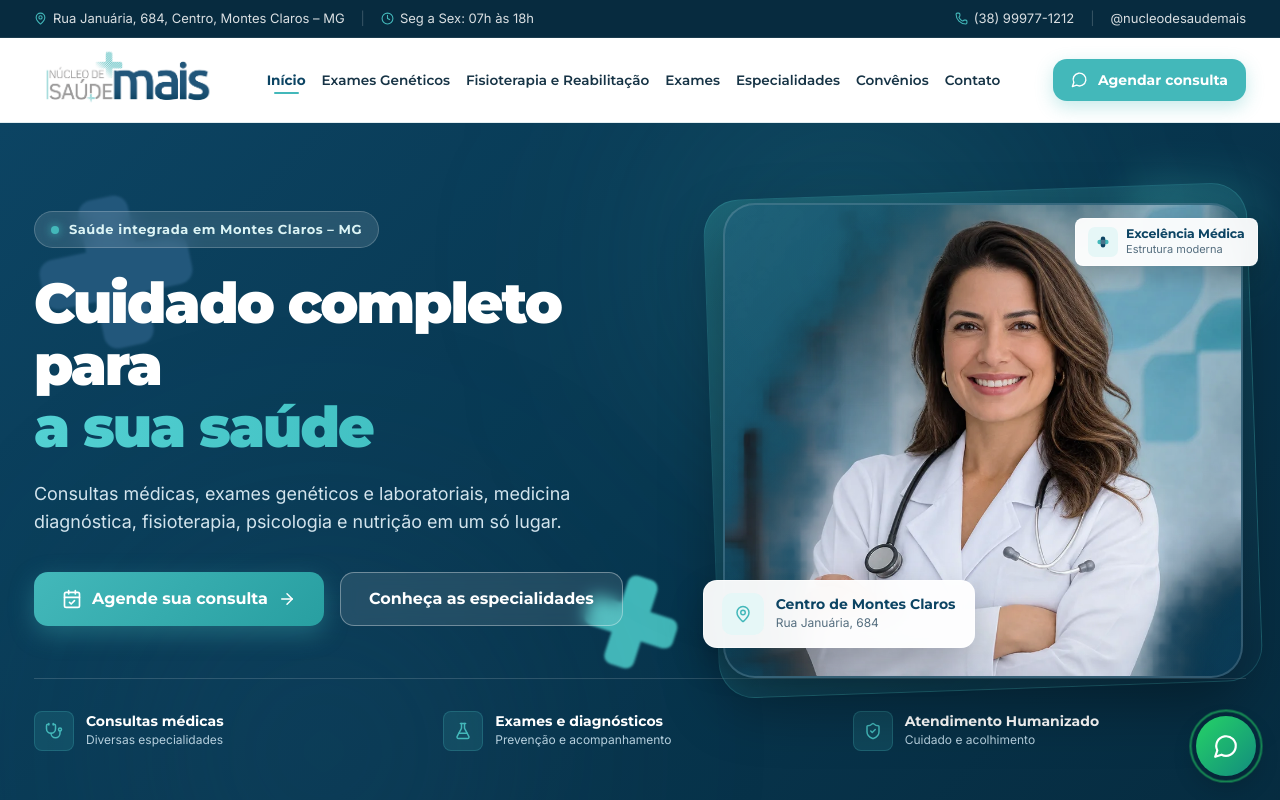
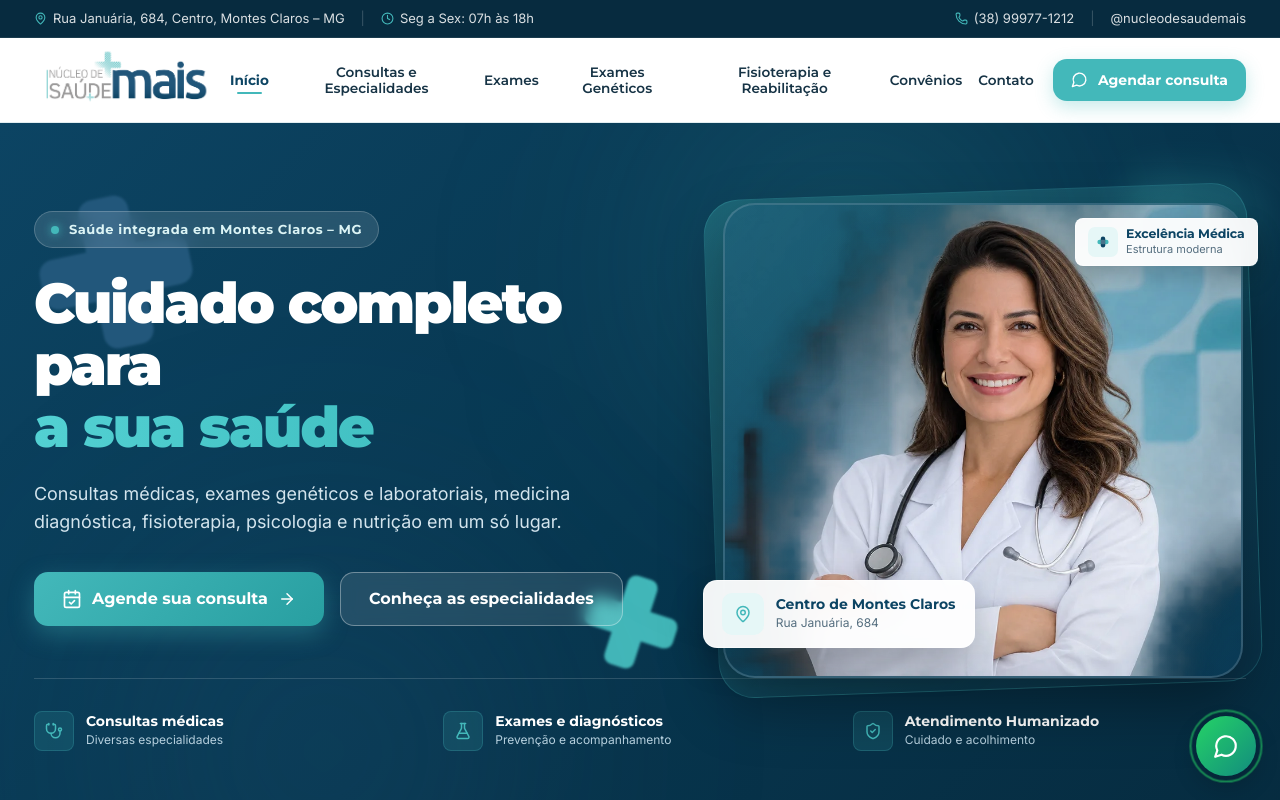
Before and after one commit to Karenfernandes20/nucleo-saude-mais, a Next.js app: page / in a window 1280 px wide. Shown: the top 800 px of the page. Built offline with nearby package versions, Linux system fonts and the light colour scheme.

Commit message:
Equilibra apresentação da clínica multidisciplinar: header.tsx

```diff
--- a/src/components/header.tsx
+++ b/src/components/header.tsx
@@ -14,10 +14,10 @@ interface HeaderProps {
 
 const navLinks = [
   { label: 'Início', href: '/', id: 'inicio' },
+  { label: 'Consultas e Especialidades', href: '/#especialidades', id: 'especialidades' },
+  { label: 'Exames', href: '/exames', id: 'exames' },
   { label: 'Exames Genéticos', href: '/exames-geneticos', id: 'geneticos' },
   { label: 'Fisioterapia e Reabilitação', href: '/fisioterapia', id: 'fisioterapia' },
-  { label: 'Exames', href: '/exames', id: 'exames' },
-  { label: 'Especialidades', href: '/#especialidades', id: 'especialidades' },
   { label: 'Convênios', href: '/#convenios', id: 'convenios' },
   { label: 'Contato', href: '/#contato', id: 'contato' },
 ];
```
